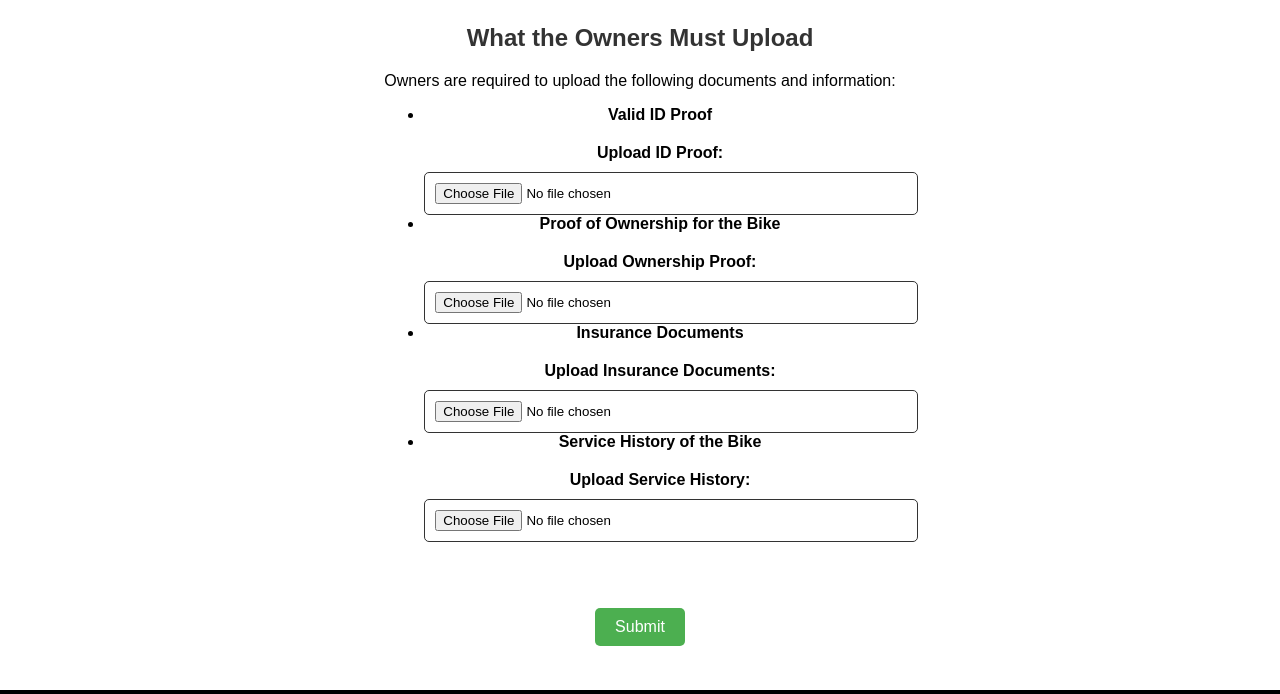
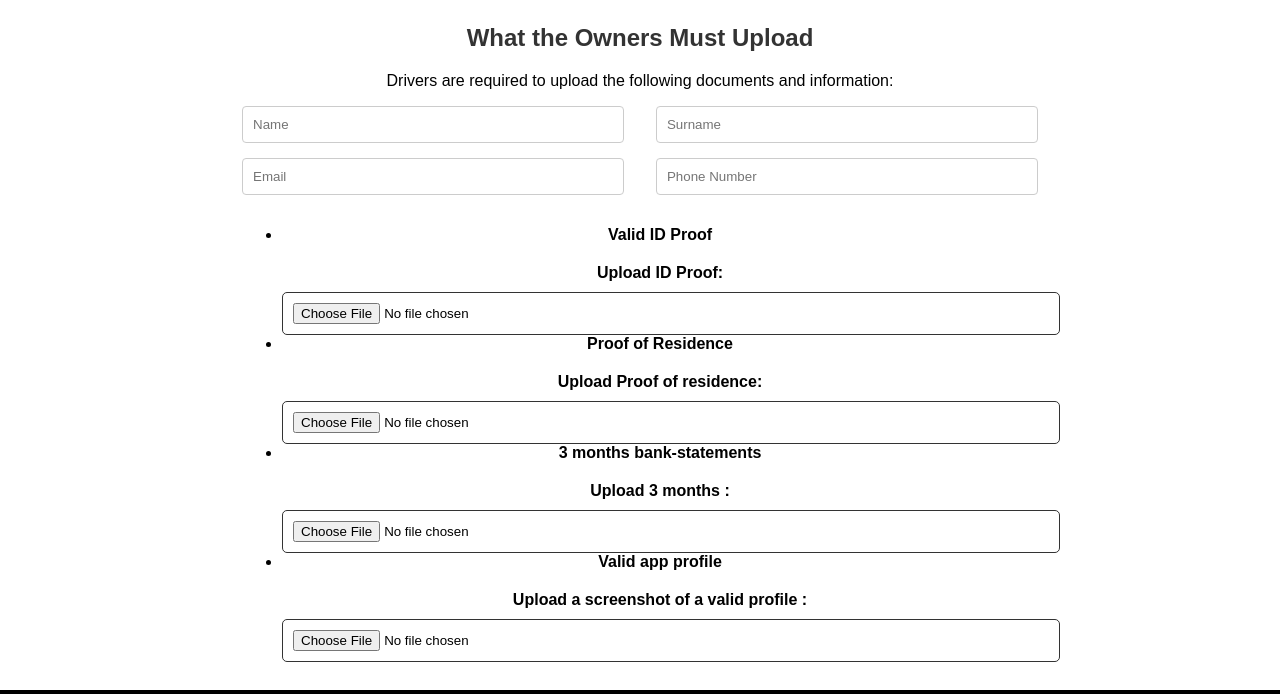
Before and after one commit to BevanMkhabele/PedalShareLogistics, a plain HTML site: page owner.html in a window 1280 px wide. Shown: the part 56-750 px from the top of the page. Drawn offline with Linux system fonts and the light colour scheme.

Commit message:
Update owner.html

```diff
--- a/owner.html
+++ b/owner.html
@@ -1,14 +1,15 @@
+
 <!DOCTYPE html>
 <html lang="en">
 <head>
     <meta charset="UTF-8">
     <meta name="viewport" content="width=device-width, initial-scale=1.0">
-    <title>Owner Uploads</title>
+    <title>Driver Uploads</title>
     <style>
         body {
             font-family: Arial, sans-serif;
             margin: 0;
-            padding: 0;
+
             box-sizing: border-box;
             display: flex;
             flex-direction: column;
@@ -116,9 +117,25 @@
         }
 
         .button-container {
+          margin-bottom:150px;
+        }
 
-      margin-bottom:150px
+        .input-container {
+            margin-top: 10px;
+            display: flex;
+            justify-content: space-between;
+            flex-wrap: wrap;
         }
+
+        .input-container input {
+            width: 48%;
+            padding: 10px;
+            margin-bottom: 15px;
+            border: 1px solid #ccc;
+            border-radius: 4px;
+            box-sizing: border-box;
+        }
+
         .title{
             font-weight:bold;
         }
@@ -138,7 +155,16 @@
 
 <div class="section">
     <h2>What the Owners Must Upload</h2>
-    <p>Owners are required to upload the following documents and information:</p>
+    <p>Drivers are required to upload the following documents and information:</p>
+
+    <!-- Input fields for name, surname, email, and phone number -->
+    <div class="input-container">
+        <input type="text" id="name" name="name" placeholder="Name">
+        <input type="text" id="surname" name="surname" placeholder="Surname">
+        <input type="email" id="email" name="email" placeholder="Email">
+        <input type="tel" id="phone" name="phone" placeholder="Phone Number">
+    </div>
+
     <ul>
         <li class="title">Valid ID Proof
             <div class="form-container">
@@ -146,21 +172,21 @@
                 <input type="file" id="idProof" name="idProof" accept=".pdf, .jpg, .png" class="file-input">
             </div>
         </li>
-        <li class="title">Proof of Ownership for the Bike
+        <li class="title">Proof of Residence
             <div class="form-container">
-                <label for="ownershipProof">Upload Ownership Proof:</label>
+                <label for="ownershipProof">Upload Proof of residence:</label>
                 <input type="file" id="ownershipProof" name="ownershipProof" accept=".pdf, .jpg, .png" class="file-input">
             </div>
         </li>
-        <li class="title">Insurance Documents
+        <li class="title">3 months bank-statements
             <div class="form-container">
-                <label for="insuranceDocuments">Upload Insurance Documents:</label>
+                <label for="insuranceDocuments">Upload 3 months :</label>
                 <input type="file" id="insuranceDocuments" name="insuranceDocuments" accept=".pdf, .jpg, .png" class="file-input">
             </div>
         </li>
-        <li class="title">Service History of the Bike
+        <li class="title">Valid app profile
             <div class="form-container">
-                <label for="serviceHistory">Upload Service History:</label>
+                <label for="serviceHistory">Upload a screenshot of a valid profile :</label>
                 <input type="file" id="serviceHistory" name="serviceHistory" accept=".pdf, .jpg, .png" class="file-input">
             </div>
         </li>
@@ -172,7 +198,9 @@
     <div class="social-icons">
         <!-- Replace these placeholders with your actual social media logos -->
         <img src="whatsapp-logo.jpeg" alt="WhatsApp">
-        <img src="telegram-logo.jpeg" alt="Telegram">
+        <img src="telegram-logo.jpeg" alt="Telegram
+
+">
         <img src="facebook-logo.jpeg" alt="Facebook">
         <img src="instagram-logo.jpeg" alt="Instagram">
     </div>
```
